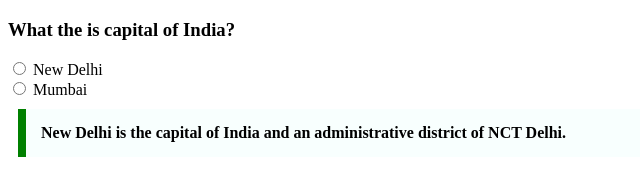
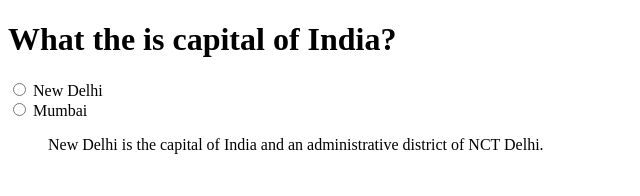
Before and after one commit to acciojob/trivia-prathameshkarbele, a website: page main.html in a window 1280 px wide. Shown: the whole page, without its empty margins (0-640 px from the left). Drawn offline with Linux system fonts and the light colour scheme.

Commit message:
Update main.html

```diff
--- a/main.html
+++ b/main.html
@@ -9,16 +9,16 @@
 <body>
 	<!-- the entire body must be written by student -->
 	<div>
-		<h3>
+		<h1>
 			What the is capital of India?
-		</h3>
-		<form action="">
-			<input type="radio" name="state" value="new Delhi">
+		</h1>
+
+			<input type="radio" name="city" id = "city" value="new Delhi" required>
 			<label for="">New Delhi</label> <br>
-			<input type="radio" name="state" value="Mumbai">
-			<label for=""> Mumbai</label>
-		</form>
-		<blockquote class="next"> New Delhi is the capital of India and an administrative district of NCT Delhi.</blockquote>
+			<input type="radio" name="city" id ="city" value="Mumbai">
+			<label for=""> Mumbai</label> <br>
+		        <blockquote class="https://en.wikipedia.org/wiki/New_Delhi">
+				New Delhi is the capital of India and an administrative district of NCT Delhi.</blockquote>
 	</div>
     <script type="text/javascript" src="./script.js">
 </script>
```
